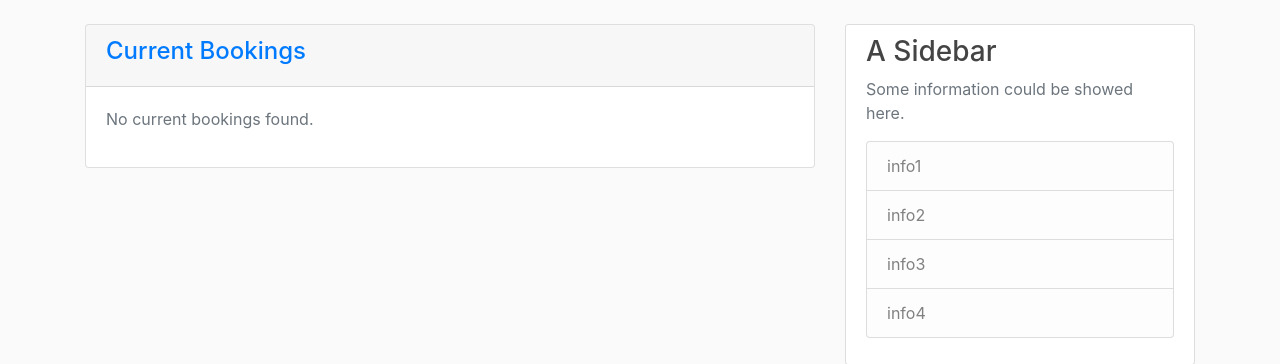
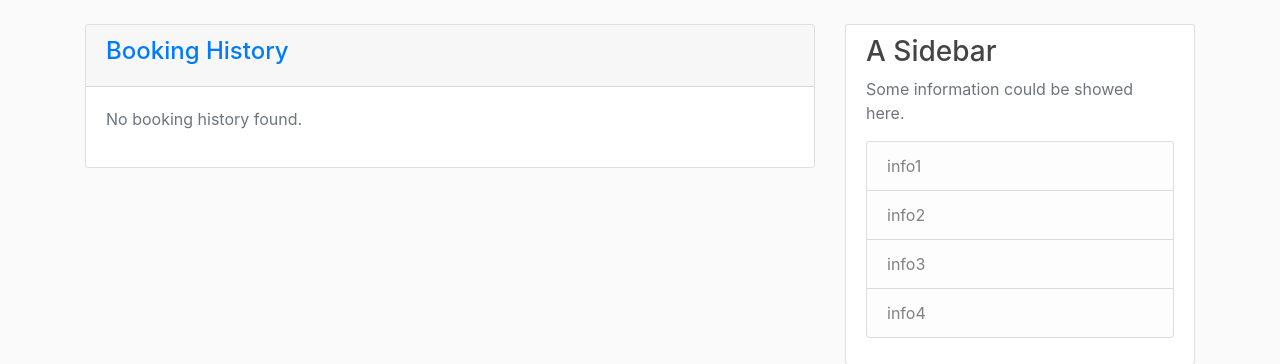
Before and after one commit to Mahadi-Irl/CSE471_Lab_Project, a Flask app: page /booking_history in a window 1280 px wide. Shown: the part 56-420 px from the top of the page. Run offline with Flask 3, Linux system fonts and the light colour scheme; a user stored in the database is signed in; some libraries are stand-ins or nearby versions.

Commit message:
fix html file

```diff
--- a/flaskapp/templates/booking_history.html
+++ b/flaskapp/templates/booking_history.html
@@ -1,28 +1,26 @@
 {% extends "layout.html" %}
 {% block content %}
 
-<!-- Current Bookings Section -->
-<div class="card mb-4">
+<!-- Booking History Section -->
+<div class="card">
     <div class="card-header">
         <h4>
-            <a href="{{ url_for('current_bookings') }}">Current Bookings</a>
+            <a href="{{ url_for('booking_history') }}">Booking History</a>
         </h4>
     </div>
     <div class="card-body">
-        {% if current_bookings %}
+        {% if booking_history %}
             <ul class="list-group">
-                {% for booking in current_bookings %}
+                {% for history in booking_history %}
                     <li class="list-group-item">
-                        <strong>{{ booking.service.title }}</strong> with {{ booking.service_provider.username }}<br>
-                        <small class="text-muted">Scheduled for: {{ booking.order_date.strftime('%B %d, %Y') }}</small>
+                        <strong>{{ history.service.title }}</strong> with {{ history.service_provider.username }}<br>
+                        <small class="text-muted">Completed on: {{ history.order_date.strftime('%B %d, %Y') }}</small>
                     </li>
                 {% endfor %}
             </ul>
         {% else %}
-            <p class="text-muted">No current bookings found.</p>
+            <p class="text-muted">No booking history found.</p>
         {% endif %}
     </div>
 </div>
-
-
 {% endblock %}
```
Also changed, not shown: instance/site.db.
